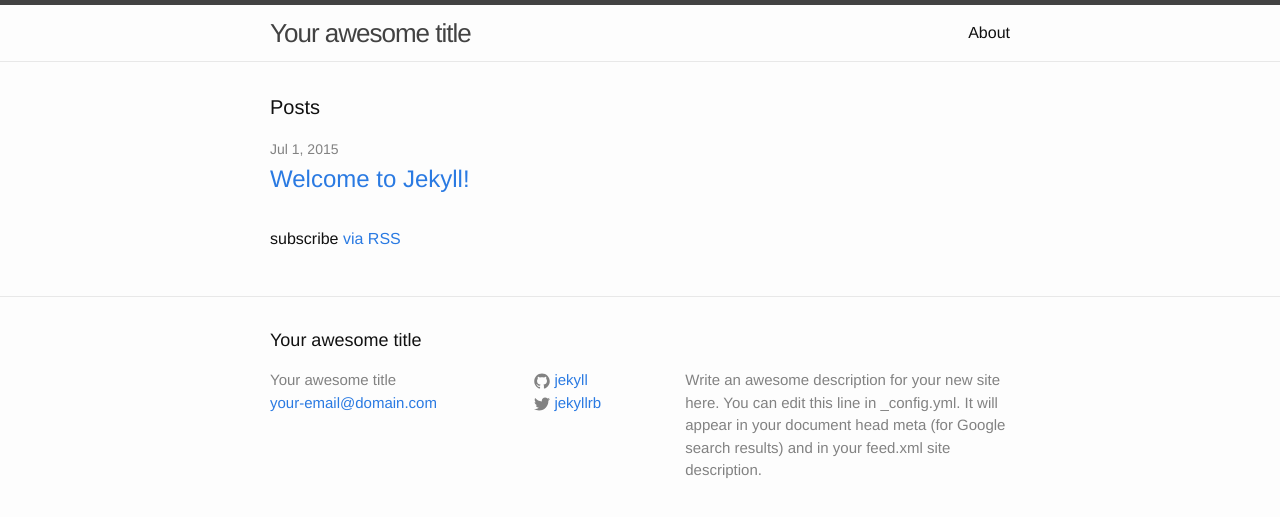
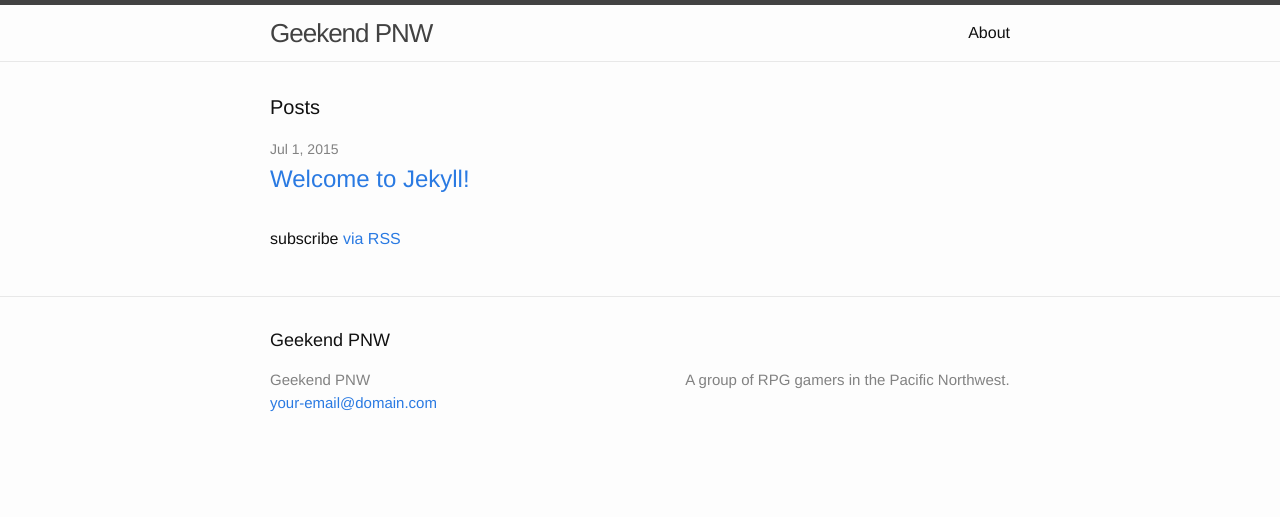
Before and after one commit to Geekend-PNW/geekend-pnw.github.com, a Jekyll site: the page built from index.html, in a window 1280 px wide. Shown: the top 517 px of the page. Built offline with Jekyll 4.4.1, drawn with Linux system fonts in a browser that asks for light colours.

Commit message:
adjust config
Signed-off-by: W. S. Wellington <bill@wellingtonnet.net>

```diff
--- a/_config.yml
+++ b/_config.yml
@@ -1,14 +1,12 @@
 # Site settings
-title: Your awesome title
+title: Geekend PNW
 email: your-email@domain.com
 description: > # this means to ignore newlines until "baseurl:"
-  Write an awesome description for your new site here. You can edit this
-  line in _config.yml. It will appear in your document head meta (for
-  Google search results) and in your feed.xml site description.
+  A group of RPG gamers in the Pacific Northwest.
 baseurl: "" # the subpath of your site, e.g. /blog/
-url: "http://yourdomain.com" # the base hostname & protocol for your site
-twitter_username: jekyllrb
-github_username:  jekyll
+url: "http://www.geekend-pnw.com" # the base hostname & protocol for your site
+# twitter_username: jekyllrb
+# github_username:  jekyll
 
 # Build settings
 markdown: kramdown
```
